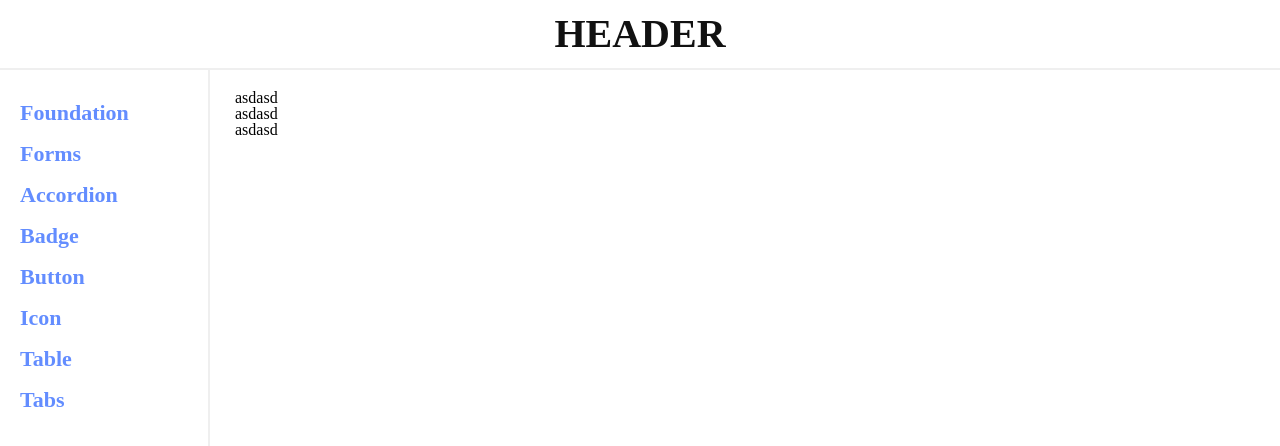
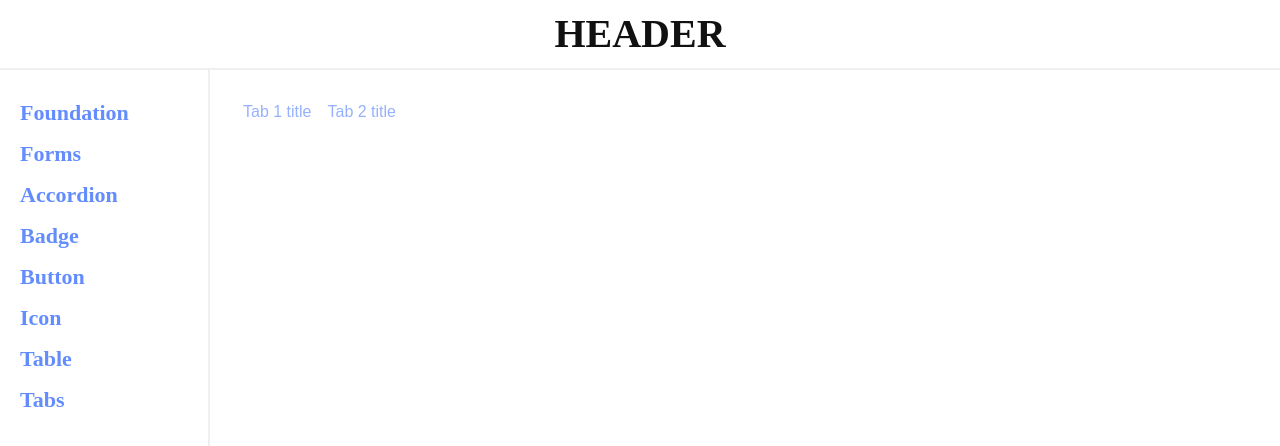
Before and after one commit to dongggggae/_hyun-design-system, a React (Vite) app: page /components/TabsPage in a window 1280 px wide. Shown: the top 446 px of the page. Built offline with nearby package versions, Linux system fonts and the light colour scheme; some icons are missing.

Commit message:
[feature/DS-52]Component - Tab(Default Type) 추가

```diff
--- a/src/components/hyun-design-system/tabs/Content.jsx
+++ /dev/null
@@ -1,18 +0,0 @@
-import PropTypes from 'prop-types';
-
-import Panel from './Panel';
-
-const Content = ({ children }) => {
-  const PREFIX = 'tab';
-  return (
-    <div className={`${PREFIX}__content`}>
-      <Panel>{children}</Panel>
-    </div>
-  );
-};
-
-Content.propTypes = {
-  children: PropTypes.node,
-};
-
-export default Content;
--- a/src/components/hyun-design-system/tabs/Item.jsx
+++ /dev/null
@@ -1,32 +0,0 @@
-import { Children } from 'react';
-
-import PropTypes from 'prop-types';
-
-import Link from './Link';
-import { useTabContext } from './Tabs';
-
-const Item = ({ name }) => {
-  const PREFIX = 'tab';
-  const { setActiveTabIndex } = useTabContext();
-  const tabArray = Children.toArray(name);
-  console.log(tabArray);
-
-  const handleActiveTab = (tabIndex) => {
-    console.log(tabIndex);
-    setActiveTabIndex(tabIndex);
-  };
-
-  return (
-    <li className={`${PREFIX}__item`}>
-      {Children.map((name, index) => (
-        <Link key={index} name={name} onClick={() => handleActiveTab(index)} />
-      ))}
-    </li>
-  );
-};
-
-Item.propTypes = {
-  name: PropTypes.node,
-};
-
-export default Item;
--- a/src/components/hyun-design-system/tabs/List.jsx
+++ /dev/null
@@ -1,13 +0,0 @@
-import PropTypes from 'prop-types';
-
-const List = ({ children }) => {
-  const PREFIX = 'tab';
-
-  return <ul className={`${PREFIX}`}>{children}</ul>;
-};
-
-List.propTypes = {
-  children: PropTypes.node,
-};
-
-export default List;
--- a/src/components/hyun-design-system/tabs/Panel.jsx
+++ b/src/components/hyun-design-system/tabs/Panel.jsx
@@ -1,12 +1,16 @@
 import PropTypes from 'prop-types';
 
-const Panel = ({ children }) => {
+const Panel = ({ isActive, children }) => {
   const PREFIX = 'tab';
-
-  return <div className={`${PREFIX}`}>{children}</div>;
+  return (
+    <div isActive={isActive} className={`${PREFIX}__panel`}>
+      {children}
+    </div>
+  );
 };
 
 Panel.propTypes = {
+  isActive: PropTypes.bool,
   children: PropTypes.node,
 };
 
--- /dev/null
+++ b/src/components/hyun-design-system/tabs/Tab.jsx
@@ -0,0 +1,14 @@
+import PropTypes from 'prop-types';
+
+import Panel from './Panel';
+
+const Tab = ({ title, eventKey, children, isActive }) => <Panel isActive={isActive}>{children}</Panel>;
+
+Tab.PropTypes = {
+  title: PropTypes.number,
+  eventKey: PropTypes.oneOfType([PropTypes.number, PropTypes.string]),
+  children: PropTypes.node,
+  isActive: PropTypes.func,
+};
+
+export default Tab;
--- /dev/null
+++ b/src/components/hyun-design-system/tabs/TabContainer.jsx
@@ -0,0 +1,19 @@
+import PropTypes from 'prop-types';
+
+import Tabs from './Tabs';
+
+const TabContainer = ({ id, defaultActiveKey, children }) => (
+  <div className="tab__wrap">
+    <Tabs id={id} defaultActiveKey={defaultActiveKey}>
+      {children}
+    </Tabs>
+  </div>
+);
+
+TabContainer.propTypes = {
+  id: PropTypes.number,
+  defaultActiveKey: PropTypes.oneOfType([PropTypes.number, PropTypes.string]),
+  children: PropTypes.node,
+};
+
+export default TabContainer;
--- a/src/components/hyun-design-system/tabs/Link.jsx
+++ b/src/components/hyun-design-system/tabs/TabLink.jsx
@@ -1,16 +1,17 @@
 import PropTypes from 'prop-types';
 
-const Link = ({ name }) => {
+const Link = ({ title }) => {
   const PREFIX = 'tab';
 
   return (
     <button className={`${PREFIX}__link`}>
-      <span className={`${PREFIX}__text`}>{name}</span>
+      <span className={`${PREFIX}__text`}>{title}</span>
     </button>
   );
 };
 
 Link.propTypes = {
-  name: PropTypes.string,
+  title: PropTypes.string,
 };
+
 export default Link;
--- a/src/components/hyun-design-system/tabs/Tabs.jsx
+++ b/src/components/hyun-design-system/tabs/Tabs.jsx
@@ -1,26 +1,41 @@
-import { createContext, useContext, useState } from 'react';
+import React from 'react';
 
 import PropTypes from 'prop-types';
 
-const TabContext = createContext();
+import Link from './TabLink';
 
-const Tabs = ({ children }) => {
+const Tabs = ({ defaultActiveKey, children }) => {
   const PREFIX = 'tab';
-  const [activeTabIndex, setActiveTabIndex] = useState();
 
   return (
-    <TabContext.Provider value={{ activeTabIndex, setActiveTabIndex }}>
-      <div className={`${PREFIX}__wrap`}>{children}</div>
-    </TabContext.Provider>
+    <React.Fragment>
+      <ul className={`${PREFIX}`}>
+        {React.Children.map(children, (child, index) => {
+          if (React.isValidElement(child)) {
+            return (
+              <li key={index} className={`${PREFIX}__item`}>
+                <Link title={child.props.title} />
+              </li>
+            );
+          }
+          return null;
+        })}
+      </ul>
+      <div className={`${PREFIX}__content`}>
+        {React.Children.map(children, (child, index) => {
+          if (React.isValidElement(child)) {
+            return React.cloneElement(child, { isActive: child.props.eventKey === defaultActiveKey, key: index });
+          }
+          return null;
+        })}
+      </div>
+    </React.Fragment>
   );
 };
 
 Tabs.propTypes = {
+  defaultActiveKey: PropTypes.oneOfType([PropTypes.number, PropTypes.string]),
   children: PropTypes.node,
 };
 
-export const useTabContext = () => {
-  return useContext(TabContext);
-};
-
 export default Tabs;
--- a/src/components/hyun-design-system/tabs/index.js
+++ /dev/null
@@ -1,4 +0,0 @@
-export { default as Tabs } from './Tabs';
-export { default as TabList } from './List';
-export { default as Tab } from './Item';
-export { default as TabContent } from './Content';
--- a/src/pages/components/TabsPage.jsx
+++ b/src/pages/components/TabsPage.jsx
@@ -1,17 +1,16 @@
-import { Tabs, TabList, Tab, TabContent } from '../../components/hyun-design-system/tabs';
+import Tab from '../../components/hyun-design-system/tabs/Tab';
+import TabContainer from '../../components/hyun-design-system/tabs/TabContainer';
 
 const ComponentPage = () => {
   return (
-    <Tabs>
-      <TabList>
-        <Tab name="title1" />
-        <Tab name="title2" />
-        <Tab name="title3" />
-      </TabList>
-      <TabContent>asdasd</TabContent>
-      <TabContent>asdasd</TabContent>
-      <TabContent>asdasd</TabContent>
-    </Tabs>
+    <TabContainer id="test" defaultActiveKey={1}>
+      <Tab title="Tab 1 title" eventKey={1}>
+        Tab 1 content
+      </Tab>
+      <Tab title="Tab 2 title" eventKey={2}>
+        Tab 2 content
+      </Tab>
+    </TabContainer>
   );
 };
 
```
